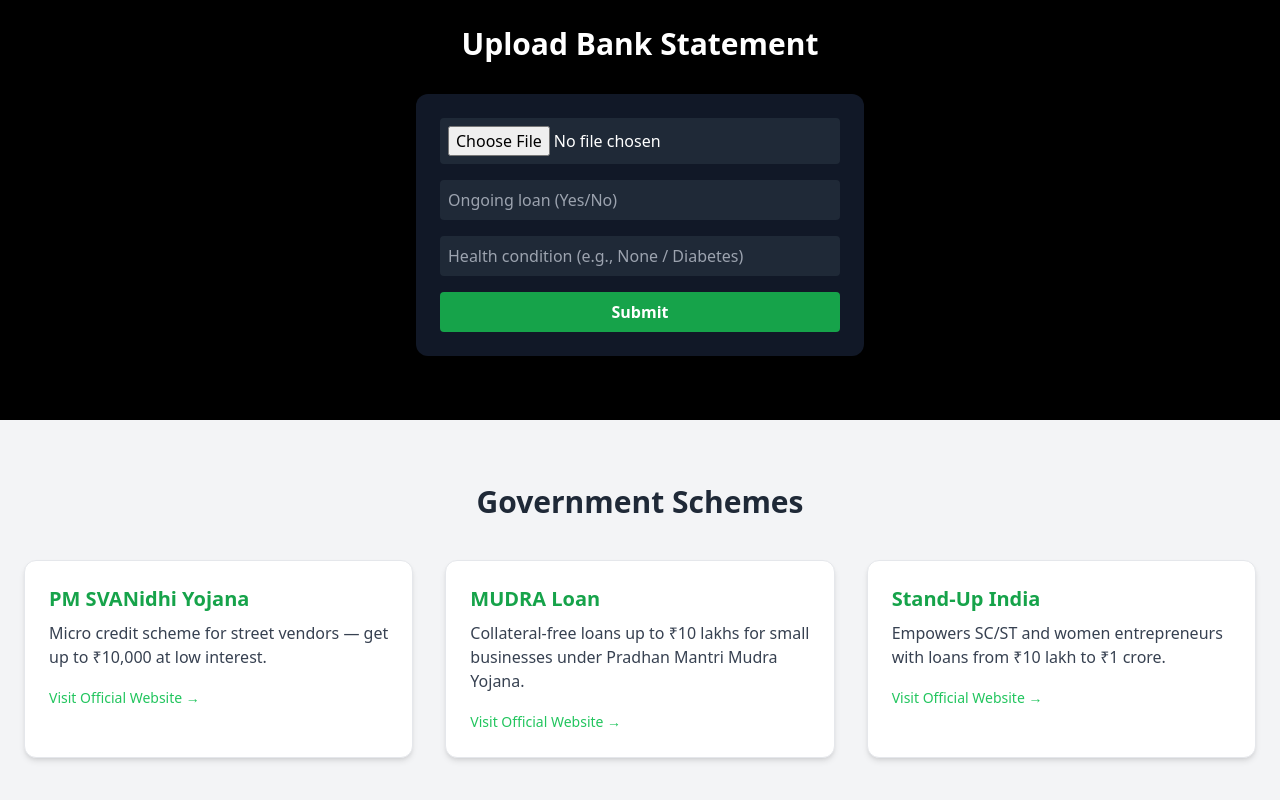
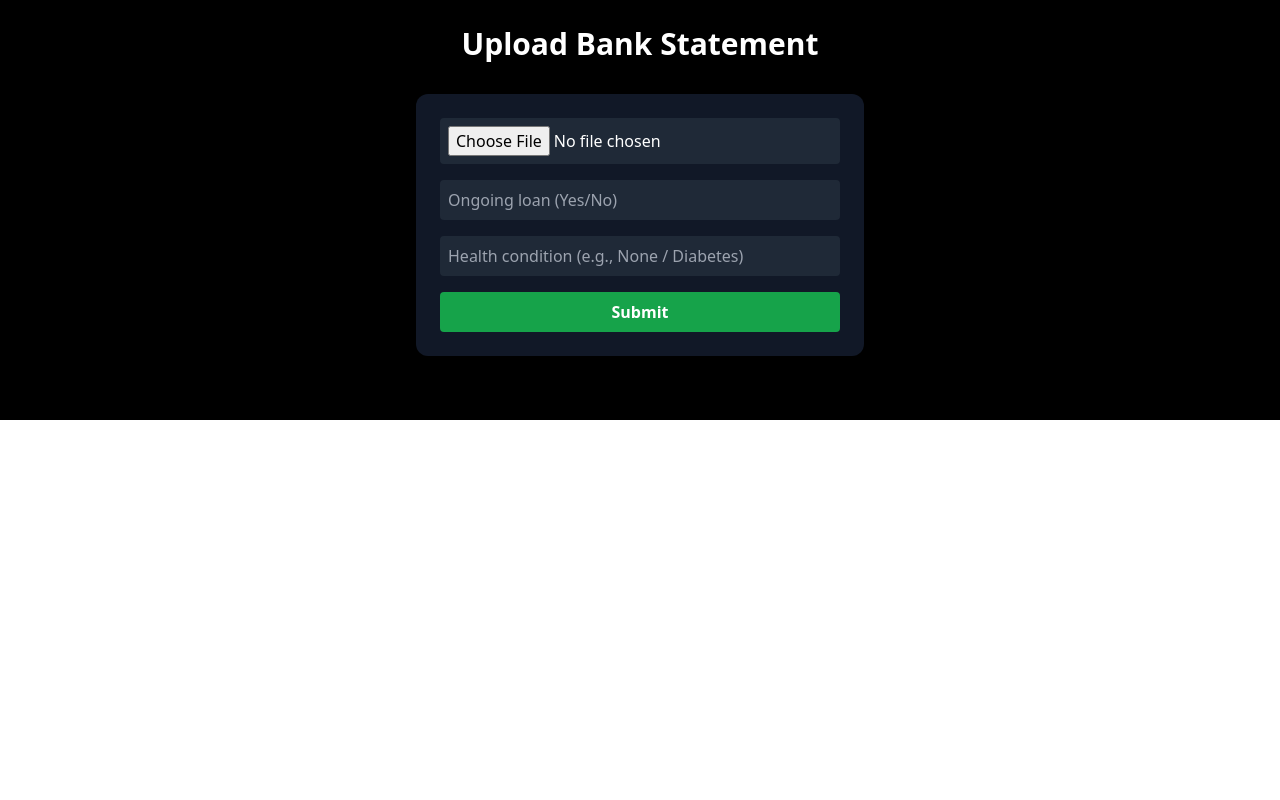
Before and after one commit to mrashis06/smart-setu-ai, a React (Create React App) app in the folder frontend/: page / in a window 1280 px wide. Shown: the part 798-1598 px from the top of the page. After the commit the page ends 1218 px from the top, so only its background shows below. Built offline with nearby package versions, Linux system fonts and the light colour scheme.

Commit message:
Update App.jsx

```diff
--- a/frontend/src/App.jsx
+++ b/frontend/src/App.jsx
@@ -1,19 +1,32 @@
-import React from 'react';
-import Navbar from './components/Navbar';
-import Hero from './components/Hero';
-import Features from './components/Features';
-import UploadForm from './components/UploadForm';
-import GovtSchemes from './components/GovtSchemes';
+import React from "react";
+import { BrowserRouter as Router, Routes, Route } from "react-router-dom";
+import Navbar from "./components/Navbar";
+import Hero from "./components/Hero";
+import Features from "./components/Features";
+import UploadForm from "./components/UploadForm";
+import GovtSchemes from "./components/GovtSchemes"; // 👈 separate route
+
+function Home() {
+  return (
+    <>
+      <Hero />
+      <Features />
+      <UploadForm />
+    </>
+  );
+}
 
 function App() {
   return (
-    <div className="bg-white dark:bg-gray-950 text-gray-900 dark:text-white min-h-screen transition-colors duration-300">
-      <Navbar />
-      <Hero />
-      <Features />
-      <UploadForm />
-      <GovtSchemes />
-    </div>
+    <Router>
+      <div className="bg-white dark:bg-gray-950 text-gray-900 dark:text-white min-h-screen transition-colors duration-300">
+        <Navbar />
+        <Routes>
+          <Route path="/" element={<Home />} />
+          <Route path="/schemes" element={<GovtSchemes />} />
+        </Routes>
+      </div>
+    </Router>
   );
 }
 
```
